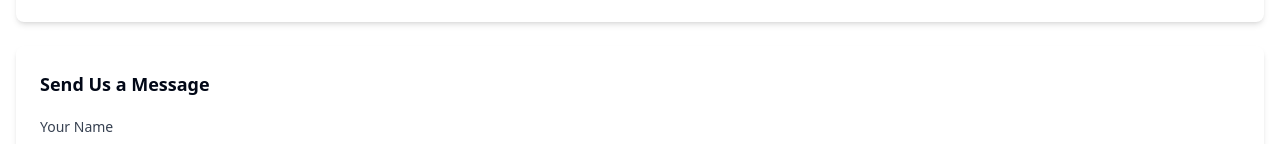
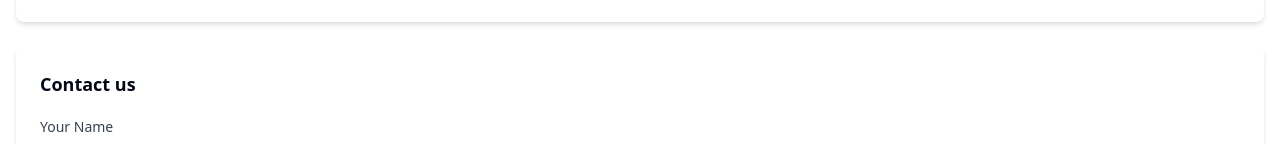
Before and after one commit to shadabmahtabi/My_Community_Frontend, a React (Vite) app in the folder frontend/: page /contact in a window 1280 px wide. Shown: the part 402-546 px from the top of the page. Built offline with nearby package versions, Linux system fonts and the light colour scheme.

Commit message:
backend folder deleted and some changes in contact

```diff
--- a/frontend/src/my-components/Contact/ContactForm.jsx
+++ b/frontend/src/my-components/Contact/ContactForm.jsx
@@ -3,7 +3,7 @@ import React from "react";
 const ContactForm = () => {
   return (
     <div className="bg-white rounded-lg shadow-md p-6">
-      <h2 className="text-lg font-semibold mb-4">Send Us a Message</h2>
+      <h2 className="text-lg font-semibold mb-4">Contact us</h2>
 
       <form className="space-y-4">
         {/* Name Input */}
--- a/frontend/src/pages/Contact.jsx
+++ b/frontend/src/pages/Contact.jsx
@@ -5,8 +5,10 @@ import ContactInfo from "@/my-components/Contact/ContactInfo";
 import Navbar from "@/my-components/common-components/Navbar";
 import ProfileDialog from "@/my-components/common-components/ProfileDialog";
 import React, { useState } from "react";
+import { useNavigate } from "react-router-dom";
 
 const Contact = () => {
+  const navigate = useNavigate()
   const [isDialogOpen, setIsDialogOpen] = useState(false); // Manage dialog state
 
   const handleProfileClick = () => setIsDialogOpen(true);
```
Also changed, not shown: 2 other files (tests, documents, lock files or other folders).
